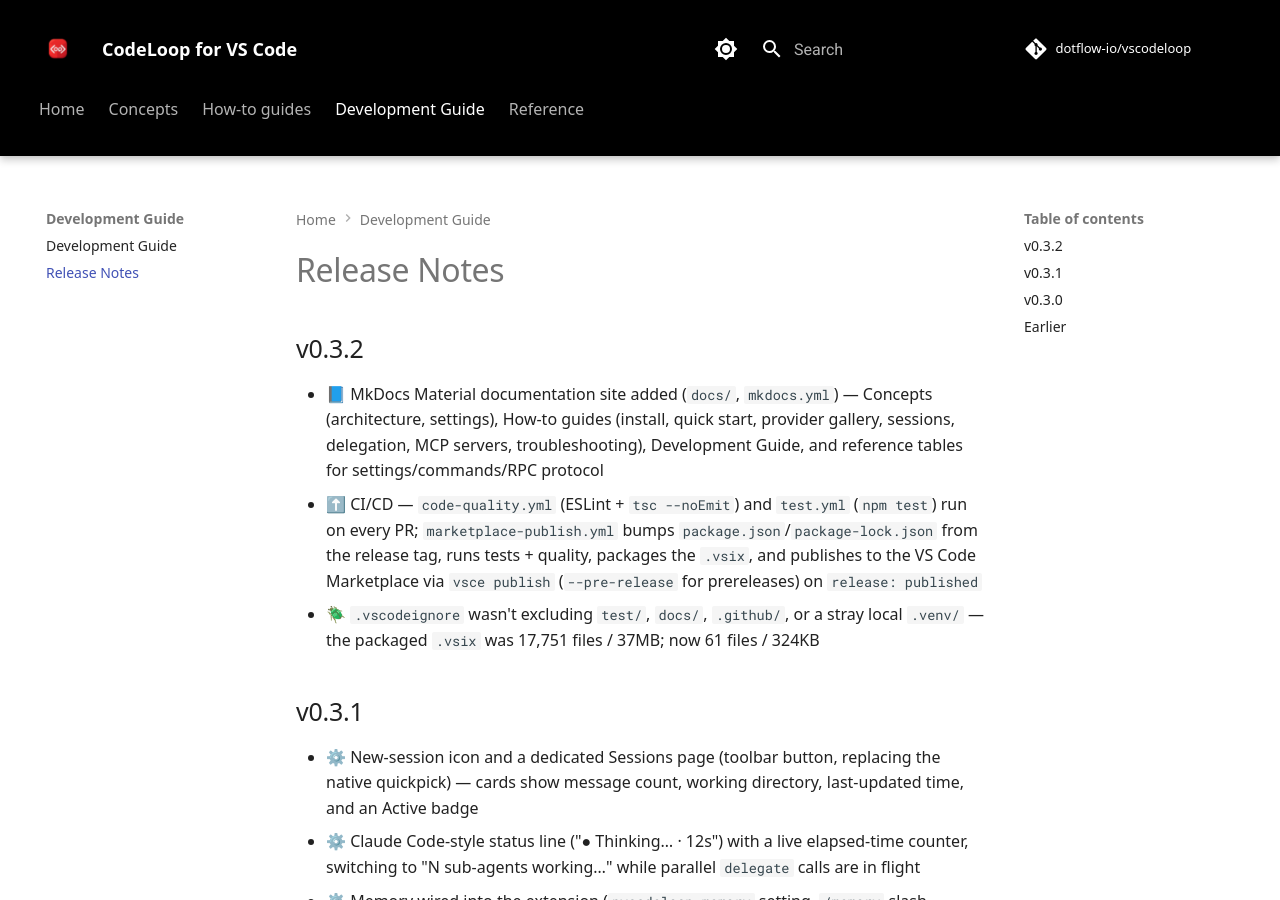
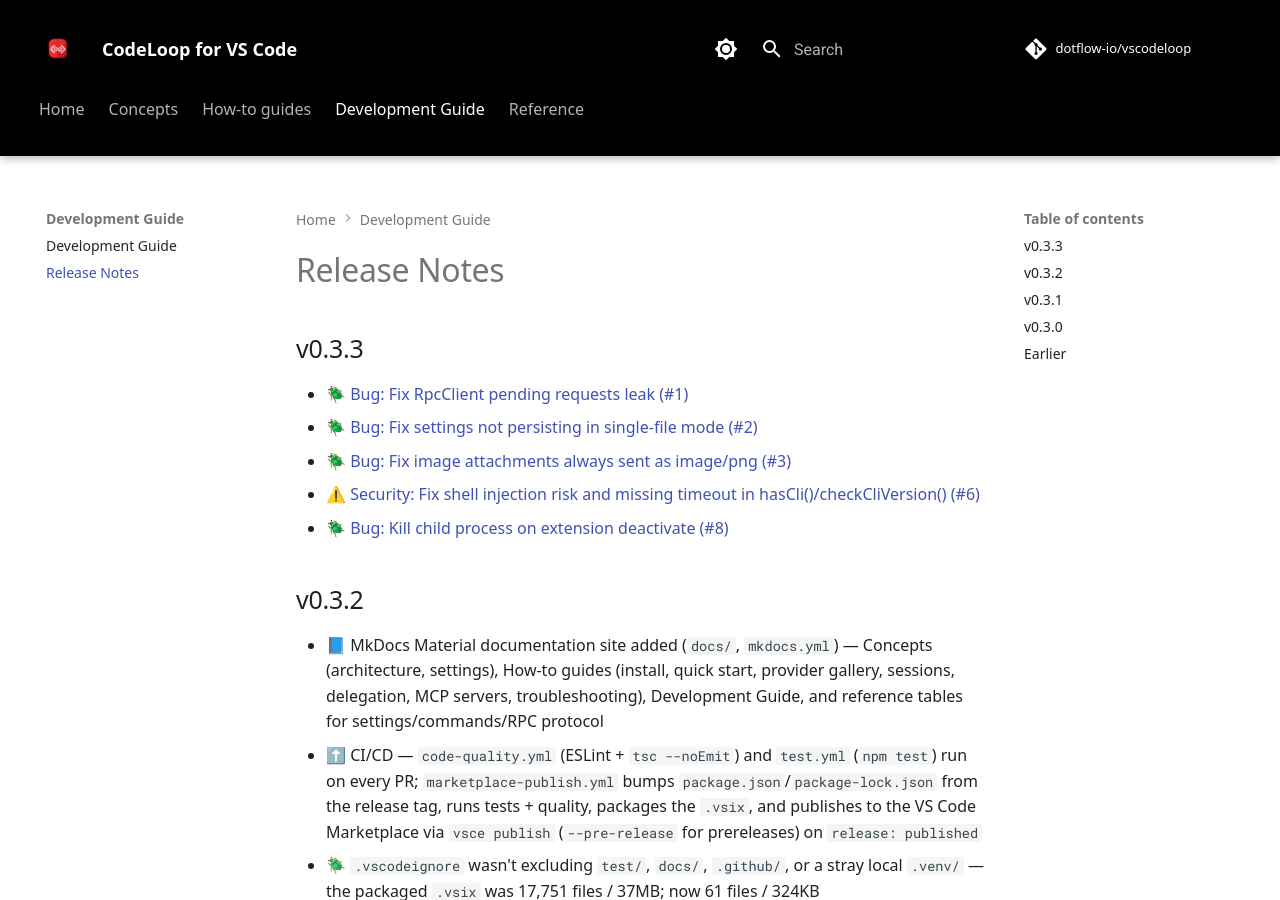
Before and after one commit to dotflow-io/vscodeloop, an MkDocs documentation site: the page built from docs/nav/development/release-notes.md, in a window 1280 px wide and 900 px high. Built offline with MkDocs 1.6.1 and Material for MkDocs 9.7.7, drawn with Linux system fonts in a browser that asks for light colours; comment, search, counter and statistics services are not loaded.

Commit message:
📦 NPM: Bump version to 0.3.3

```diff
--- a/docs/nav/development/release-notes.md
+++ b/docs/nav/development/release-notes.md
@@ -1,4 +1,12 @@
 # Release Notes
+
+## v0.3.3
+
+- [🪲 Bug: Fix RpcClient pending requests leak (#1)](https://github.com/dotflow-io/vscodeloop/pull/13)
+- [🪲 Bug: Fix settings not persisting in single-file mode (#2)](https://github.com/dotflow-io/vscodeloop/pull/14)
+- [🪲 Bug: Fix image attachments always sent as image/png (#3)](https://github.com/dotflow-io/vscodeloop/pull/15)
+- [⚠️ Security: Fix shell injection risk and missing timeout in hasCli()/checkCliVersion() (#6)](https://github.com/dotflow-io/vscodeloop/pull/16)
+- [🪲 Bug: Kill child process on extension deactivate (#8)](https://github.com/dotflow-io/vscodeloop/pull/17)
 
 ## v0.3.2
 
--- a/package.json
+++ b/package.json
@@ -2,7 +2,7 @@
   "name": "pycodeloop",
   "displayName": "CodeLoop — AI Coding Agent",
   "description": "Agentic AI coding assistant in your VS Code sidebar — chat with Anthropic Claude, OpenAI, Gemini, Grok, Groq, AWS Bedrock, Moonshot Kimi, DeepSeek, Together AI Llama, Alibaba Qwen, NVIDIA NIM, or a local Ollama/LM Studio model to read, edit, and run code in your workspace.",
-  "version": "0.3.2",
+  "version": "0.3.3",
   "publisher": "fernandocelmer",
   "repository": {
     "type": "git",
```
Also changed, not shown: 1 other file.
